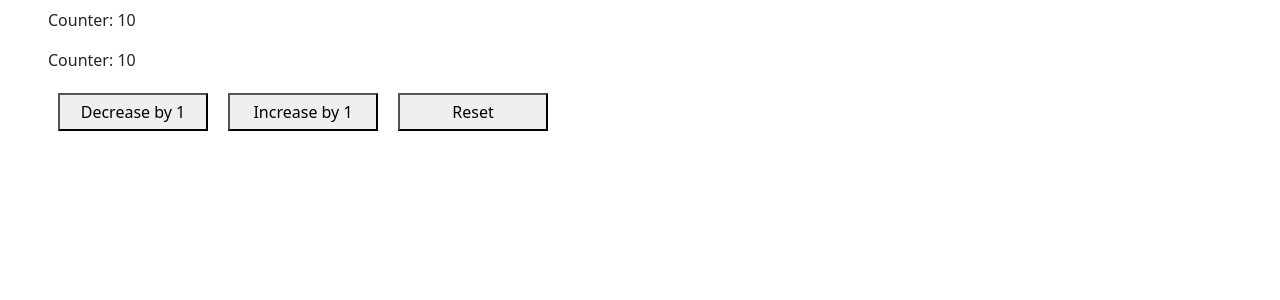
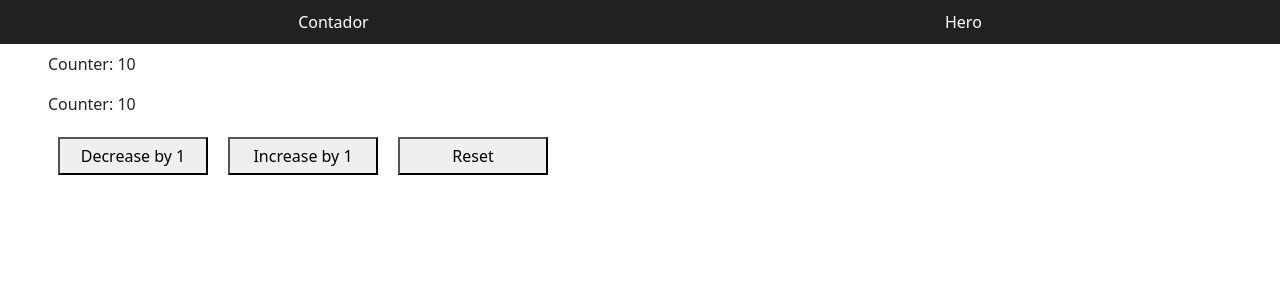
Before and after one commit to jueltter/angular-c104, an Angular app: page / in a window 1280 px wide. Shown: the top 300 px of the page. Built offline with nearby package versions, Linux system fonts and the light colour scheme.

Commit message:
5-routerlink completed

```diff
--- a/src/app/app.html
+++ b/src/app/app.html
@@ -1,3 +1,4 @@
+<app-navbar></app-navbar>
 <section class="mx-5 mt-2">
 
 <router-outlet />
--- a/src/app/app.ts
+++ b/src/app/app.ts
@@ -1,9 +1,10 @@
 import { Component, signal } from '@angular/core';
 import { RouterOutlet } from '@angular/router';
+import { NavbarComponent } from './components/shared/navbar/navbar.component';
 
 @Component({
   selector: 'app-root',
-  imports: [RouterOutlet],
+  imports: [RouterOutlet, NavbarComponent],
   templateUrl: './app.html',
   styleUrl: './app.css'
 })
--- /dev/null
+++ b/src/app/components/shared/navbar/navbar.component.css
@@ -0,0 +1,12 @@
+nav {
+  display: flex;
+  justify-content: space-around;
+  background-color: #212121;
+  color: white;
+  padding: 10px;
+}
+
+nav a {
+  color: white;
+  text-decoration: none;
+}
--- /dev/null
+++ b/src/app/components/shared/navbar/navbar.component.html
@@ -0,0 +1,6 @@
+<nav>
+  <a routerLink="/">Contador</a>
+  <a [routerLink]="['/hero']">Hero</a>
+
+  <!-- otros -->
+</nav>
```
Also changed, not shown: src/app/components/shared/navbar/navbar.component.ts (added, +10 -0 lines).
